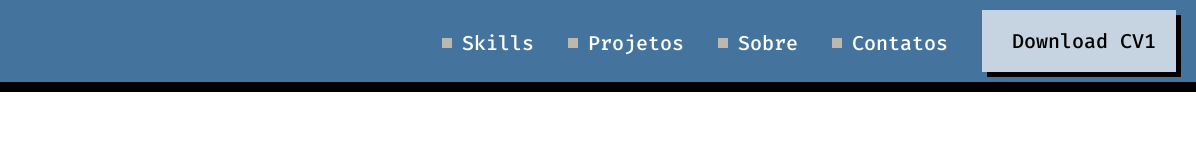
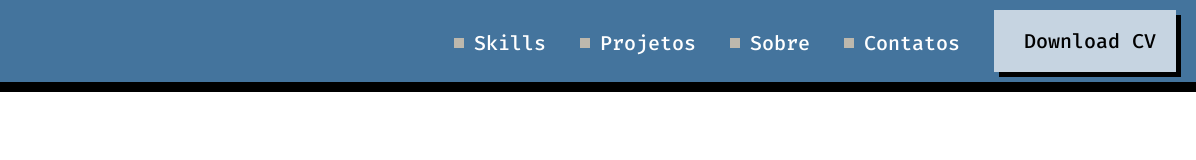
Before and after one commit to herbertcampos/html-css-feliz, a plain HTML site: page index.html in a window 1280 px wide. Shown: the full height of the page, 84-1280 px from the left. Drawn offline with Linux system fonts and the light colour scheme.

Commit message:
Testando segundo commit

```diff
--- a/index.html
+++ b/index.html
@@ -27,7 +27,7 @@
             <a href="">Projetos</a>
             <a href="">Sobre</a>
             <a href="">Contatos</a>
-            <a id="button" href="" lang="en">Download CV1</a>
+            <a id="button" href="" lang="en">Download CV</a>
 
         </nav>
     </header>
```
